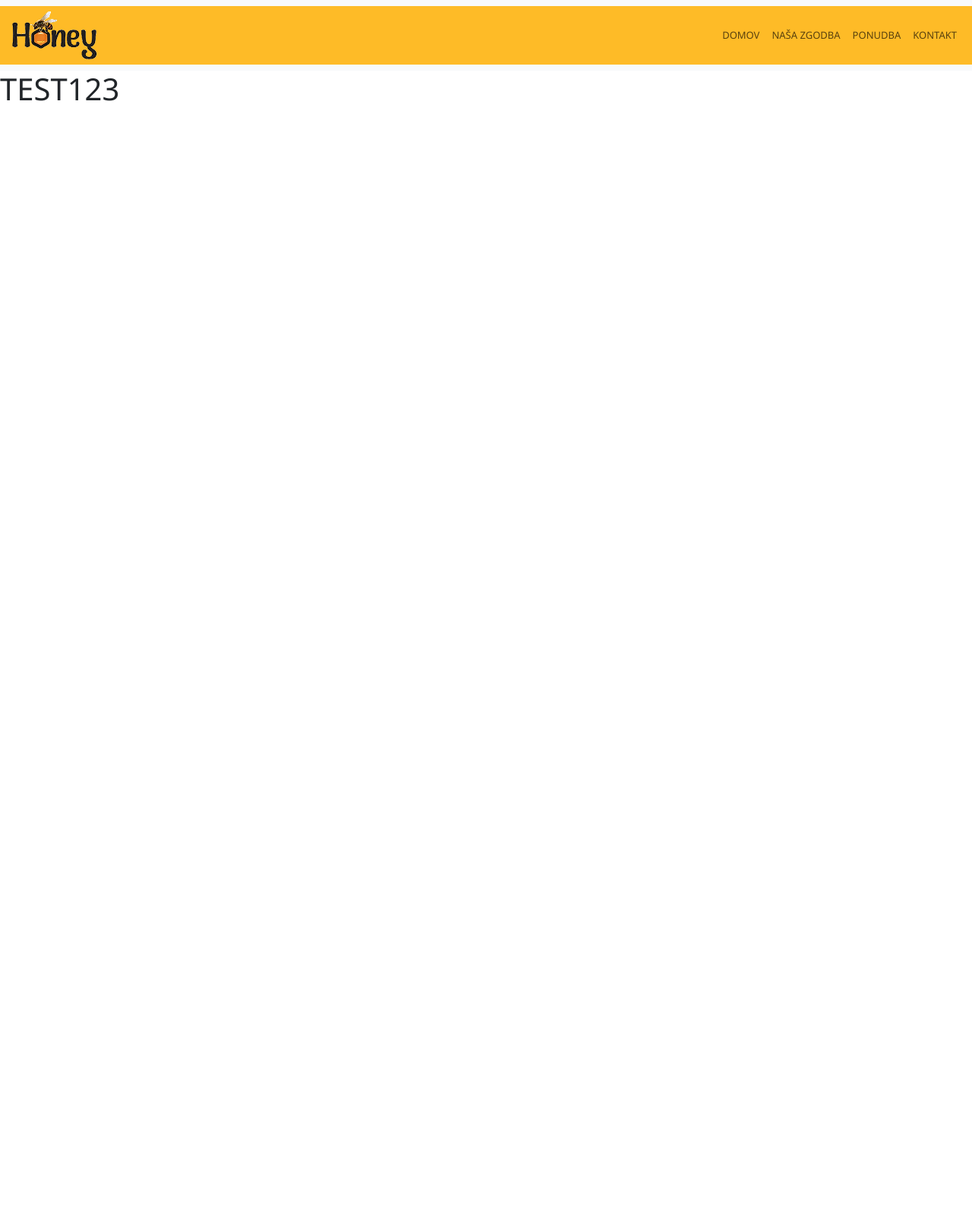
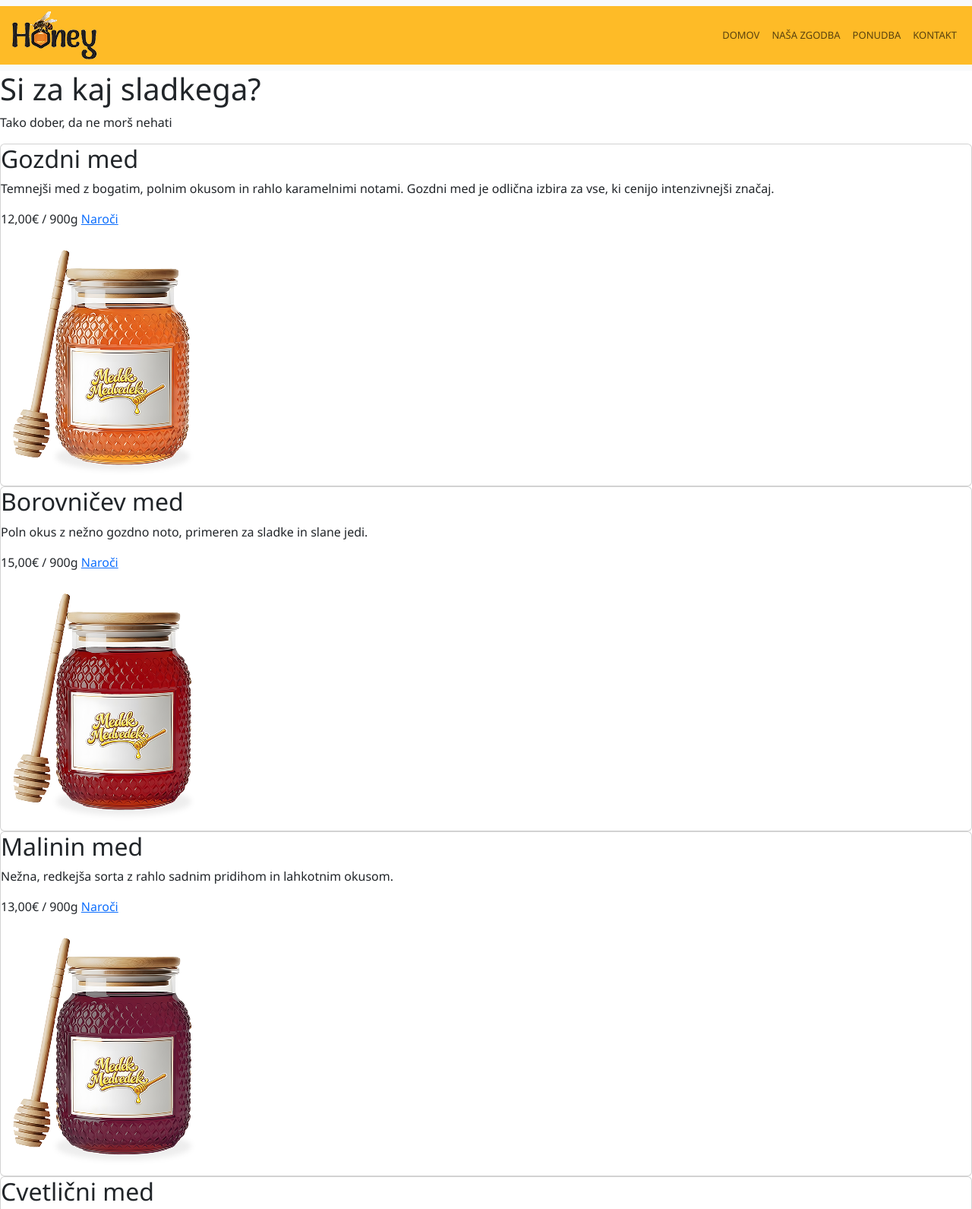
Before and after one commit to rokmarence/medekmedvedek, a website: page data/www/ponudba.html in a window 1280 px wide. Shown: the top 1591 px of the page at 76% size. Before the commit the page ends 800 px from the top, so only its background shows below. Drawn offline with Linux system fonts and the light colour scheme.

Commit message:
Update ponudba.html

```diff
--- a/data/www/ponudba.html
+++ b/data/www/ponudba.html
@@ -26,8 +26,91 @@
         </ul>
     </div>
   </nav>
-  <h1>TEST123</h1>
 
+  <section class="hero-banner">
+
+  <div class="content">
+    <h1>Si za kaj sladkega?</h1>
+
+    <p>Tako dober, da ne morš nehati</p>
+
+    <div class="line"></div>
+  </div>
+</section>
+
+
+<section class="card-grid">
+
+  <div class="card">
+    <div class="content">
+      <h2 class="title">Gozdni med</h2>
+      <p class="opis">
+        Temnejši med z bogatim, polnim okusom in rahlo karamelnimi notami.
+        Gozdni med je odlična izbira za vse, ki cenijo intenzivnejši značaj.
+      </p>
+      <div class="footer-card">
+        <span class="price">12,00€ / 900g</span>
+        <a href="#" class="btn-order">Naroči</a>
+      </div>
+    </div>
+    <div class="image-wrapper">
+      <img src="slike/med5 1.png" alt="Gozdni med">
+    </div>
+  </div>
+
+
+  <div class="card">
+    <div class="content">
+      <h2 class="title">Borovničev med</h2>
+      <p class="opis">
+        Poln okus z nežno gozdno noto, primeren za sladke in slane jedi.
+      </p>
+      <div class="footer-card">
+        <span class="price">15,00€ / 900g</span>
+        <a href="#" class="btn-order">Naroči</a>
+      </div>
+    </div>
+    <div class="image-wrapper">
+      <img src="slike/med5_2 1.png" alt="Borovničev med">
+    </div>
+  </div>
+</section>
+
+
+<section class="card-grid">
+  <div class="card">
+    <div class="content">
+      <h2 class="title">Malinin med</h2>
+      <p class="opis">
+        Nežna, redkejša sorta z rahlo sadnim pridihom in lahkotnim okusom.
+      </p>
+      <div class="footer-card">
+        <span class="price">13,00€ / 900g</span>
+        <a href="#" class="btn-order">Naroči</a>
+      </div>
+    </div>
+    <div class="image-wrapper">
+      <img src="slike/med5_1 1.png" alt="Malinin med">
+    </div>
+  </div>
+
+
+  <div class="card">
+    <div class="content">
+      <h2 class="title">Cvetlični med</h2>
+      <p class="opis">
+        Nežen in uravnotežen med iz travniških cvetov, primeren za vsakodnevno uporabo.
+      </p>
+      <div class="footer-card">
+        <span class="price">11,00€ / 900g</span>
+        <a href="#" class="btn-order">Naroči</a>
+      </div>
+    </div>
+    <div class="image-wrapper">
+      <img src="slike/med5_2 1.png" alt="Cvetlični med">
+    </div>
+  </div>
+</section>
 
 </body>
 </html>
```
